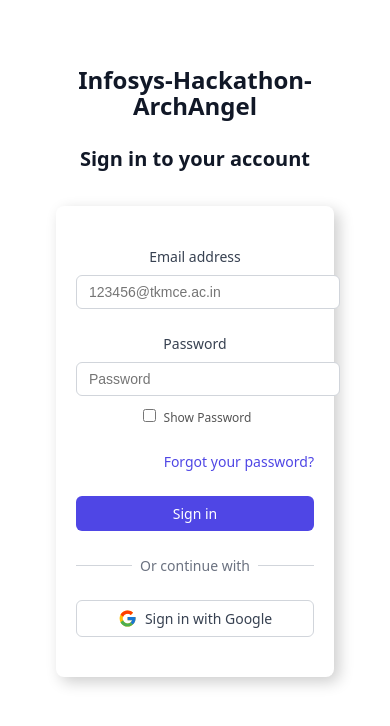
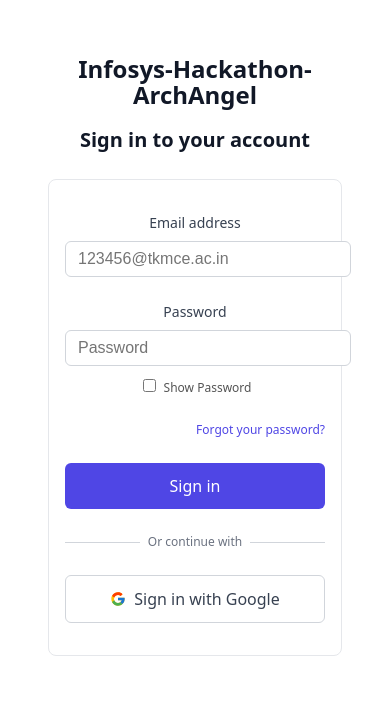
Before and after one commit to Arunitdy/Infosys-Hackathon-ArchAngel, a React (Vite) app in the folder Client/: page / in a window 390 px wide. Shown: the part 138-864 px from the top of the page. Built offline with nearby package versions, Linux system fonts and the light colour scheme.

Commit message:
Add mobile responsive styles for login component

```diff
--- a/Client/src/components/Login/Login.css
+++ b/Client/src/components/Login/Login.css
@@ -198,3 +198,57 @@
     font-size: 1.25rem;
   }
 }
+
+/* Mobile Responsive Styling */
+@media (max-width: 500px) {
+  .login-container {
+    padding: 2rem 1rem;
+  }
+
+  .login-content {
+    width: 100%;
+  }
+
+  .login-title {
+    font-size: 1.5rem;
+    margin-bottom: 1rem;
+  }
+
+  .login-subtitle {
+    font-size: 1.25rem;
+    margin-bottom: 1.5rem;
+  }
+
+  .login-form {
+    padding: 2rem 1rem;
+    box-shadow: none;
+    border: 1px solid #e5e7eb;
+  }
+
+  .form-input {
+    width: 100%;
+    font-size: 1rem;
+  }
+
+  .submit-button,
+  .google-button {
+    font-size: 1rem;
+    padding: 0.75rem;
+  }
+
+  .password-checkbox {
+    font-size: 0.75rem;
+  }
+
+  .forgot-password {
+    font-size: 0.75rem;
+  }
+
+  .divider-text {
+    font-size: 0.75rem;
+  }
+
+  .google-icon {
+    font-size: 1rem;
+  }
+}
```
